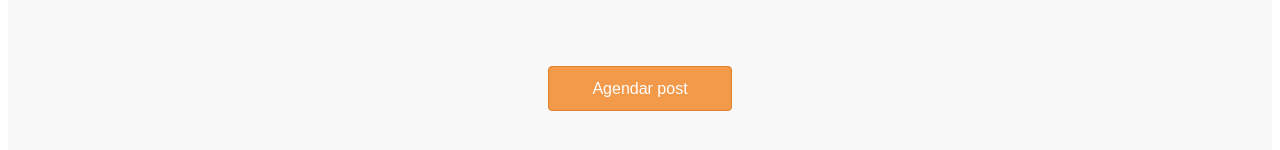
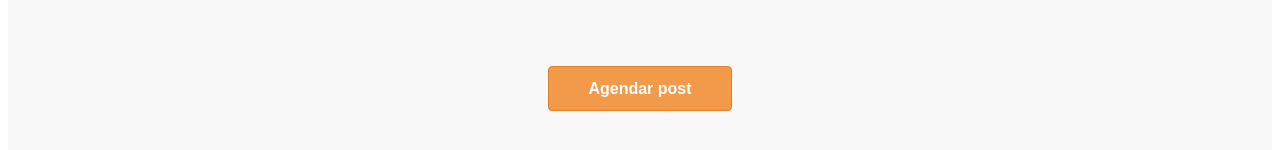
Before and after one commit to ayslana/vue2-post-schedule, a Vue app: page / in a window 1280 px wide. Shown: the part 644-794 px from the top of the page. Built offline with nearby package versions, Linux system fonts and the light colour scheme.

Commit message:
refactor: update font-weight for BaseButton component

```diff
--- a/src/components/global/BaseButton.vue
+++ b/src/components/global/BaseButton.vue
@@ -62,7 +62,7 @@ export default {
   border-radius: 4px;
   border: 1px solid transparent;
   font-size: 16px;
-  font-weight: 500;
+  font-weight: 700 !important;
   min-width: 184px;
   max-height: 45px;
   cursor: pointer;
@@ -77,17 +77,15 @@ export default {
   color: white;
   border-color: #e0812c;
 }
-
 .btn-primary:hover {
   background-color: #f2984ad8;
 }
 
 .btn-secondary {
   background-color: #2f80ed;
+  color: white;
   border-color: #2f80ed;
-  color: white;
 }
-
 .btn-secondary:hover {
   background-color: #2f81eddb;
 }
@@ -97,7 +95,6 @@ export default {
   color: #2f80ed;
   border-color: #2f80ed;
 }
-
 .btn-tertiary:hover {
   background-color: #d5e7ff30;
 }
@@ -109,7 +106,6 @@ export default {
   min-width: inherit;
   min-height: inherit;
 }
-
 .btn-text:hover {
   text-decoration: underline;
   background-color: transparent;
```
